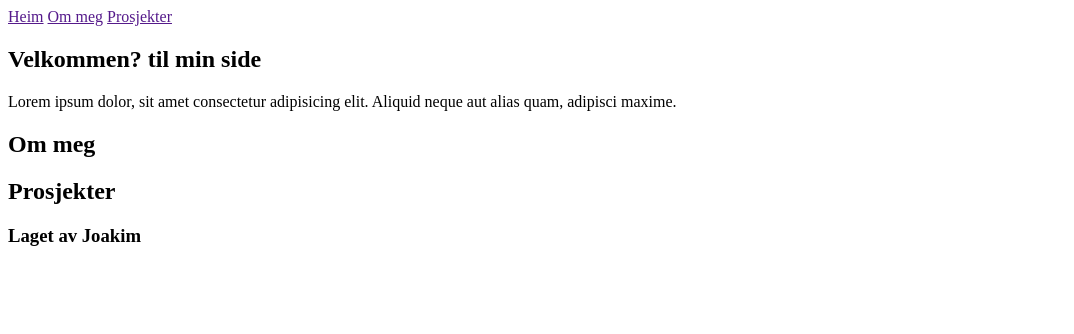
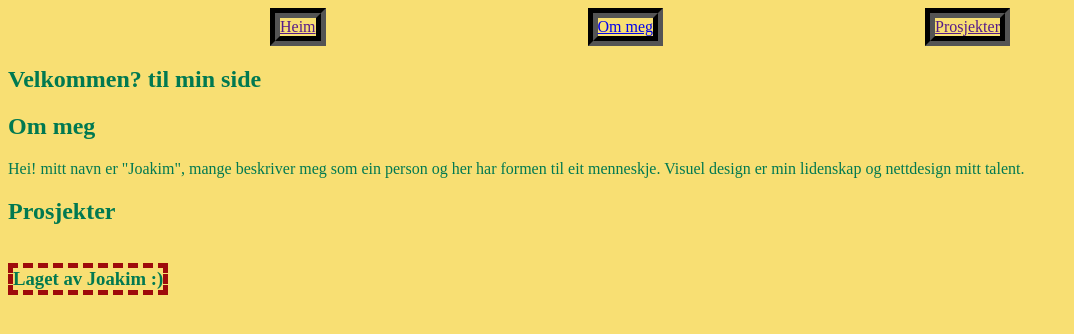
Before and after one commit to Joakimglodedata/joakim_glode_Innlevering2, a website: page index.html in a window 1280 px wide. Shown: the whole page, without its empty margins (0-1074 px from the left). Drawn offline with Linux system fonts and the light colour scheme.

Commit message:
La til starten av CSS og klassifisering

```diff
--- a/index.html
+++ b/index.html
@@ -13,29 +13,28 @@
   <!-- Body er for det som skal viser på nettsiden -->
   <body>
     <header>
-      <nav>
-        <a href="">Heim</a>
-        <a href="">Om meg</a>
-        <a href="">Prosjekter</a>
+      <nav class="heronav">
+        <div class="heroref"><a href="">Heim</a></div>
+        <div class="heroref"><a href="hero">Om meg</a></div>
+        <div class="heroref"><a href="">Prosjekter</a></div>
       </nav>
     </header>
     <main>
       <section>
         <h1>Velkommen? til min side</h1>
-        <p>
-          Lorem ipsum dolor, sit amet consectetur adipisicing elit. Aliquid
-          neque aut alias quam, adipisci maxime.
-        </p>
       </section>
       <section>
-        <h2>Om meg</h2>
+        <h2 class="hero">Om meg</h2>
+        <p>
+          Hei! mitt navn er "Joakim", mange beskriver meg som ein person  og her har formen til eit menneskje. Visuel design er min lidenskap og nettdesign mitt talent.
+        </p>
       </section>
       <section>
         <h2>Prosjekter</h2>
       </section>
     </main>
     <footer>
-      <h3>Laget av Joakim</h3>
+      <h3 class="herofoot">Laget av Joakim :)</h3>
     </footer>
   </body>
 </html>
--- a/styles.css
+++ b/styles.css
@@ -0,0 +1,18 @@
+body {
+    color: rgb(1, 121, 81);
+    background-color: rgba(245, 208, 45, 0.664);
+}
+
+.heronav {
+    display: flex;
+    justify-content: space-evenly;
+}
+.heroref {
+    border: 10px black groove;
+}
+.herofoot {
+    border: 5px rgb(158, 11, 11);
+    border-style: dashed;
+    display: inline-block;
+
+}
```
Also changed, not shown: 1 other file.
